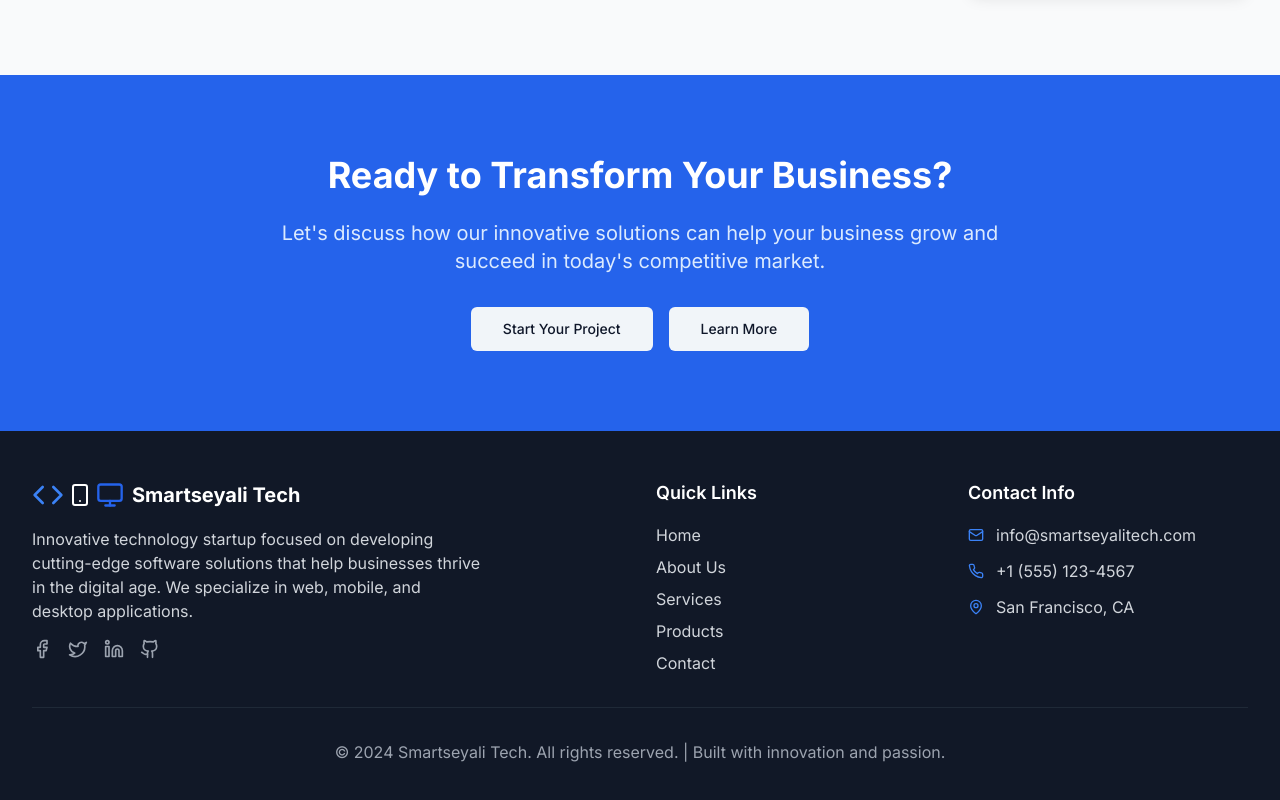
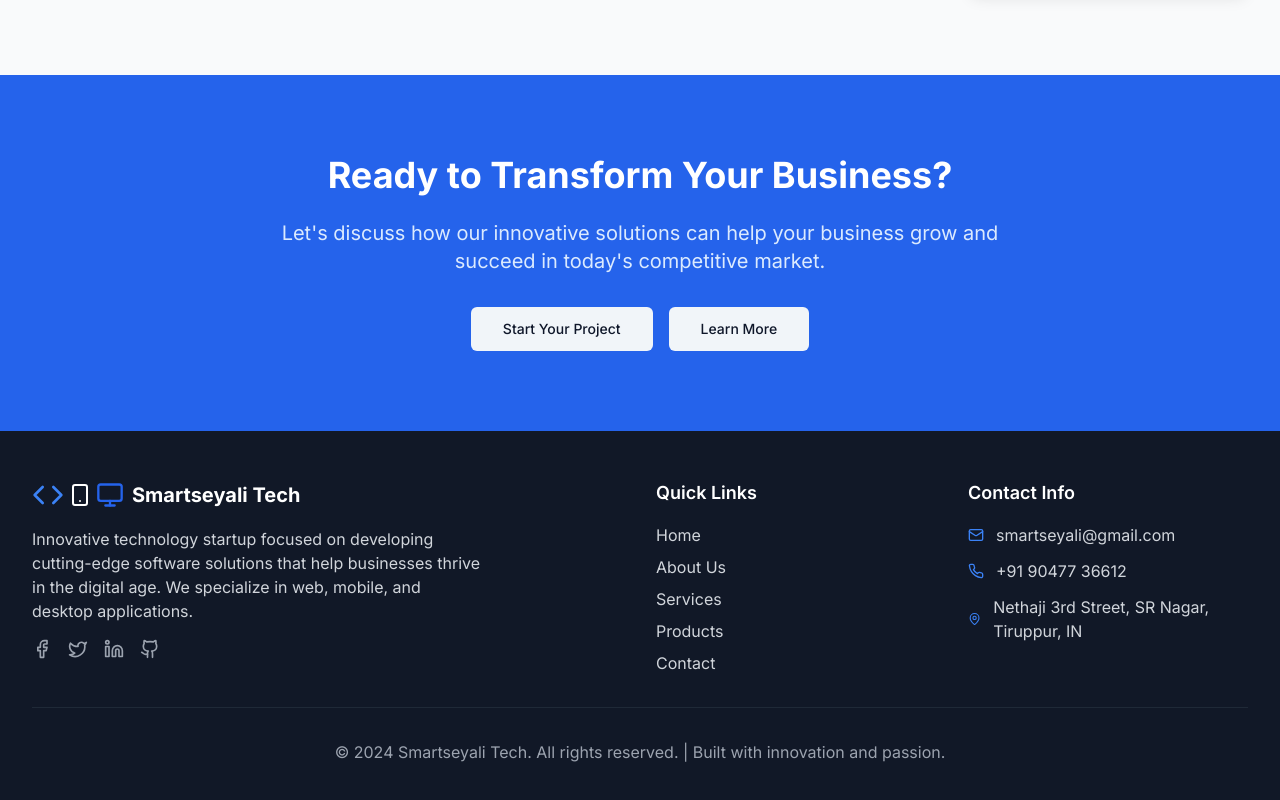
Before and after one commit to smartseyali/smartseyali, a React (Vite) app: page / in a window 1280 px wide. Shown: the part 1724-2524 px from the top of the page. Built offline with nearby package versions, Linux system fonts and the light colour scheme.

Commit message:
Footer Contact Update

```diff
--- a/src/components/Footer.tsx
+++ b/src/components/Footer.tsx
@@ -56,15 +56,15 @@ export const Footer = () => {
             <ul className="space-y-3">
               <li className="flex items-center space-x-3">
                 <Mail className="h-4 w-4 text-primary-500" />
-                <span className="text-gray-300">info@smartseyalitech.com</span>
+                <span className="text-gray-300">smartseyali@gmail.com</span>
               </li>
               <li className="flex items-center space-x-3">
                 <Phone className="h-4 w-4 text-primary-500" />
-                <span className="text-gray-300">+1 (555) 123-4567</span>
+                <span className="text-gray-300">+91 90477 36612</span>
               </li>
               <li className="flex items-center space-x-3">
                 <MapPin className="h-4 w-4 text-primary-500" />
-                <span className="text-gray-300">San Francisco, CA</span>
+                <span className="text-gray-300">Nethaji 3rd Street, SR Nagar, Tiruppur, IN</span>
               </li>
             </ul>
           </div>
```
